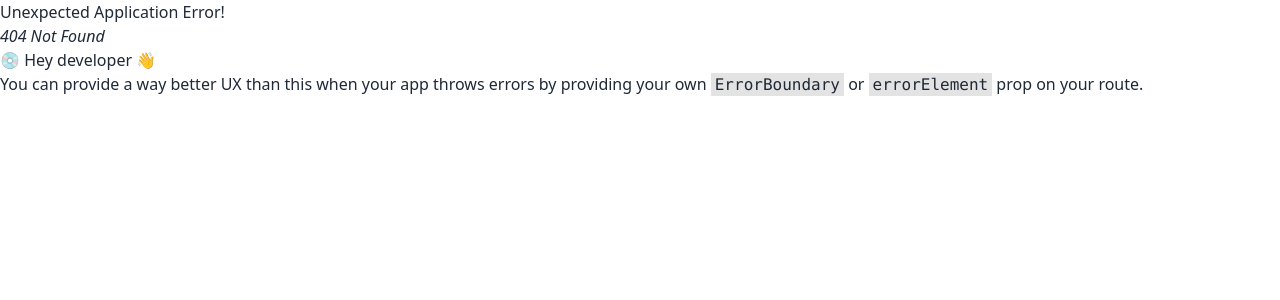
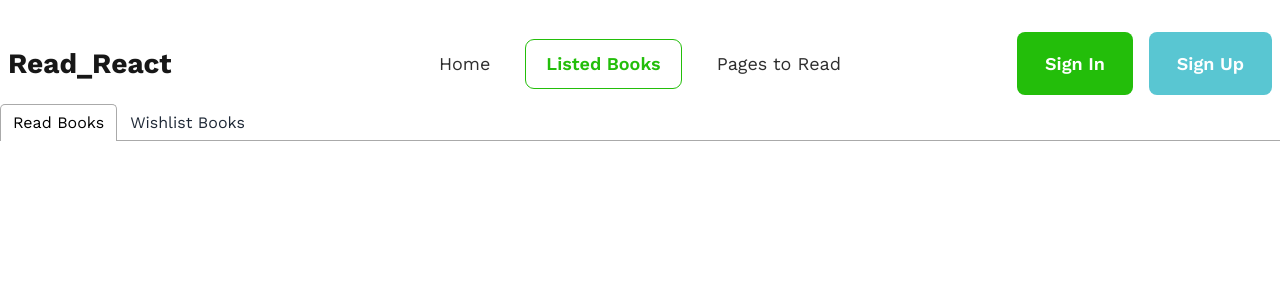
Before and after one commit to Jisan-Dev/A8-Book-Review, a React (Vite) app: page /listed-books in a window 1280 px wide. Before the commit this address had no page. Shown: the top 300 px of the page. Built offline with nearby package versions, Linux system fonts and the light colour scheme; a web font is replaced by a local one.

Commit message:
started adding listedBooks page and its functions

```diff
--- a/package.json
+++ b/package.json
@@ -14,6 +14,7 @@
     "react-dom": "^18.2.0",
     "react-icons": "^5.0.1",
     "react-router-dom": "^6.22.3",
+    "react-tabs": "^6.0.2",
     "react-toastify": "^10.0.5"
   },
   "devDependencies": {
--- /dev/null
+++ b/src/pages/listed-books/ListedBooks.jsx
@@ -0,0 +1,36 @@
+import React from 'react';
+import { Tab, Tabs, TabList, TabPanel } from 'react-tabs';
+import 'react-tabs/style/react-tabs.css';
+import { getStoredReadBooks, getStoredWishedBooks } from '../../utils/localstorage';
+import { useLoaderData } from 'react-router-dom';
+
+const ListedBooks = () => {
+  const allBooks = useLoaderData();
+  const storedReadBooks = getStoredReadBooks();
+  const storedWishedBooks = getStoredWishedBooks();
+  const readBooks = allBooks.filter((book) => storedReadBooks.includes(book.bookId));
+  const wishedBooks = allBooks.filter((book) => storedWishedBooks.includes(book.bookId));
+  return (
+    <div className="container mx-auto font-workSans">
+      <Tabs>
+        <TabList>
+          <Tab>Read Books</Tab>
+          <Tab>Wishlist Books</Tab>
+        </TabList>
+
+        <TabPanel>
+          {readBooks.map((book, id) => (
+            <h1 key={id}>{book.bookName}</h1>
+          ))}
+        </TabPanel>
+        <TabPanel>
+          {wishedBooks.map((book, id) => (
+            <h1 key={id}>{book.bookName}</h1>
+          ))}
+        </TabPanel>
+      </Tabs>
+    </div>
+  );
+};
+
+export default ListedBooks;
--- a/src/routes/index.jsx
+++ b/src/routes/index.jsx
@@ -2,6 +2,7 @@ import { createBrowserRouter } from 'react-router-dom';
 import Root from './Root';
 import Home from '../pages/home/Home';
 import BookDetails from '../pages/book-details/BookDetails';
+import ListedBooks from '../pages/listed-books/ListedBooks';
 
 const router = createBrowserRouter([
   {
@@ -18,6 +19,11 @@ const router = createBrowserRouter([
         element: <BookDetails />,
         loader: () => fetch('/books.json'),
       },
+      {
+        path: '/listed-books',
+        element: <ListedBooks />,
+        loader: () => fetch('/books.json'),
+      },
     ],
   },
 ]);
```
Also changed, not shown: 1 other file (tests, documents, lock files or other folders).
